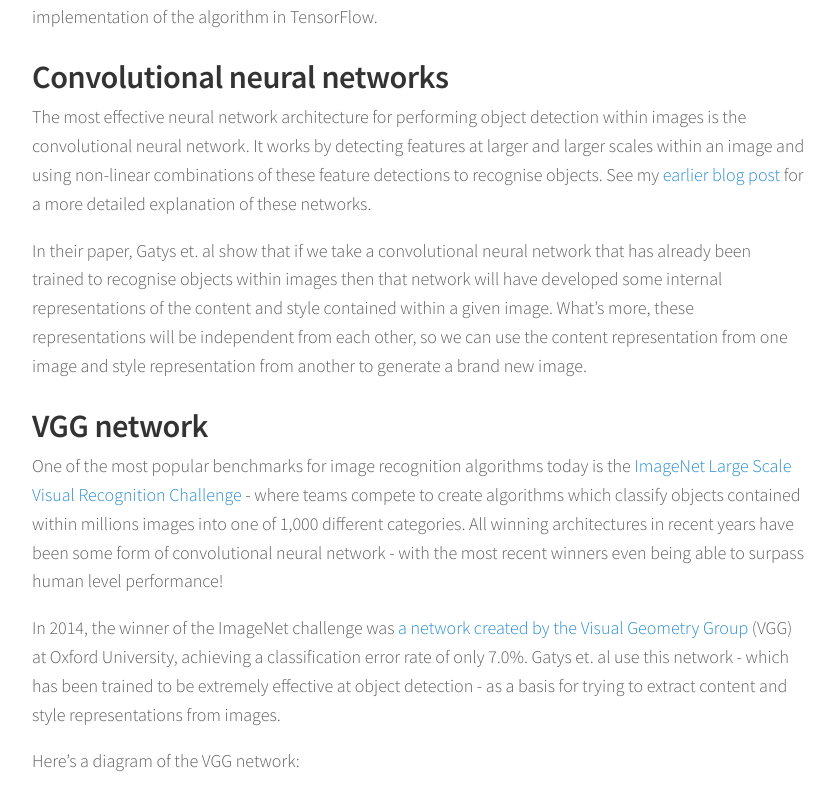
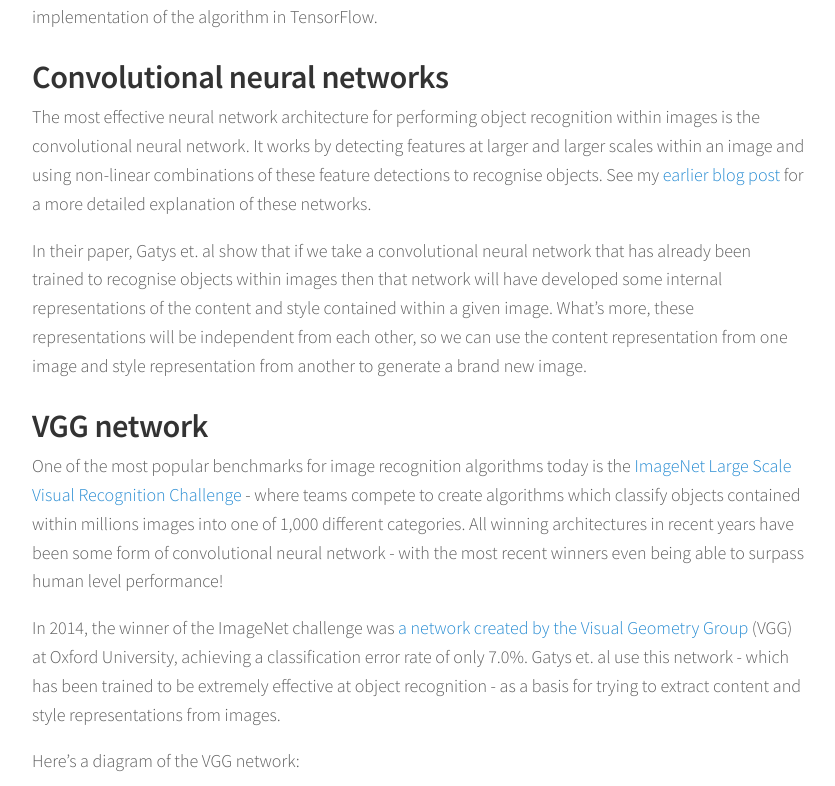
Before and after one commit to ShafeenTejani/ShafeenTejani.github.io, a Jekyll site: the page built from _posts/2016-12-27-style-transfer.markdown, in a window 1280 px wide and 1400 px high, scrolled down 957 px. Shown: the part 155-941 px from the top of the window, without its empty margins (221-1056 px from the left). Built offline with Jekyll 4.4.1, drawn with Linux system fonts in a browser that asks for light colours; nearby versions of some CDN libraries; formulas are drawn with MathJax 3.

Commit message:
Reword object detection to recognition

```diff
--- a/_posts/2016-12-27-style-transfer.markdown
+++ b/_posts/2016-12-27-style-transfer.markdown
@@ -22,7 +22,7 @@ It's no surprise that neural networks are at the heart of this capability. The f
 
 ## Convolutional neural networks
 
-The most effective neural network architecture for performing object detection within images is the convolutional neural network. It works by detecting features at larger and larger scales within an image and using non-linear combinations of these feature detections to recognise objects. See my [earlier blog post]({{ site.baseurl }}{% post_url 2016-12-20-convolutional-neural-nets %}) for a more detailed explanation of these networks.
+The most effective neural network architecture for performing object recognition within images is the convolutional neural network. It works by detecting features at larger and larger scales within an image and using non-linear combinations of these feature detections to recognise objects. See my [earlier blog post]({{ site.baseurl }}{% post_url 2016-12-20-convolutional-neural-nets %}) for a more detailed explanation of these networks.
 
 In their paper, Gatys et. al show that if we take a convolutional neural network that has already been trained to recognise objects within images then that network will have developed some internal representations of the content and style contained within a given image. What's more, these representations will be independent from each other, so we can use the content representation from one image and style representation from another to generate a brand new image.
 
@@ -30,7 +30,7 @@ In their paper, Gatys et. al show that if we take a convolutional neural network
 
 One of the most popular benchmarks for image recognition algorithms today is the [ImageNet Large Scale Visual Recognition Challenge](http://image-net.org/challenges/LSVRC/2016/index) - where teams compete to create algorithms which classify objects contained within millions images into one of 1,000 different categories. All winning architectures in recent years have been some form of convolutional neural network - with the most recent winners even being able to surpass human level performance!
 
-In 2014, the winner of the ImageNet challenge was [a network created by the Visual Geometry Group](http://www.robots.ox.ac.uk/~vgg/research/very_deep/) (VGG) at Oxford University, achieving a classification error rate of only 7.0%. Gatys et. al use this network - which has been trained to be extremely effective at object detection - as a basis for trying to extract content and style representations from images.
+In 2014, the winner of the ImageNet challenge was [a network created by the Visual Geometry Group](http://www.robots.ox.ac.uk/~vgg/research/very_deep/) (VGG) at Oxford University, achieving a classification error rate of only 7.0%. Gatys et. al use this network - which has been trained to be extremely effective at object recognition - as a basis for trying to extract content and style representations from images.
 
 Here's a diagram of the VGG network:
 
```
